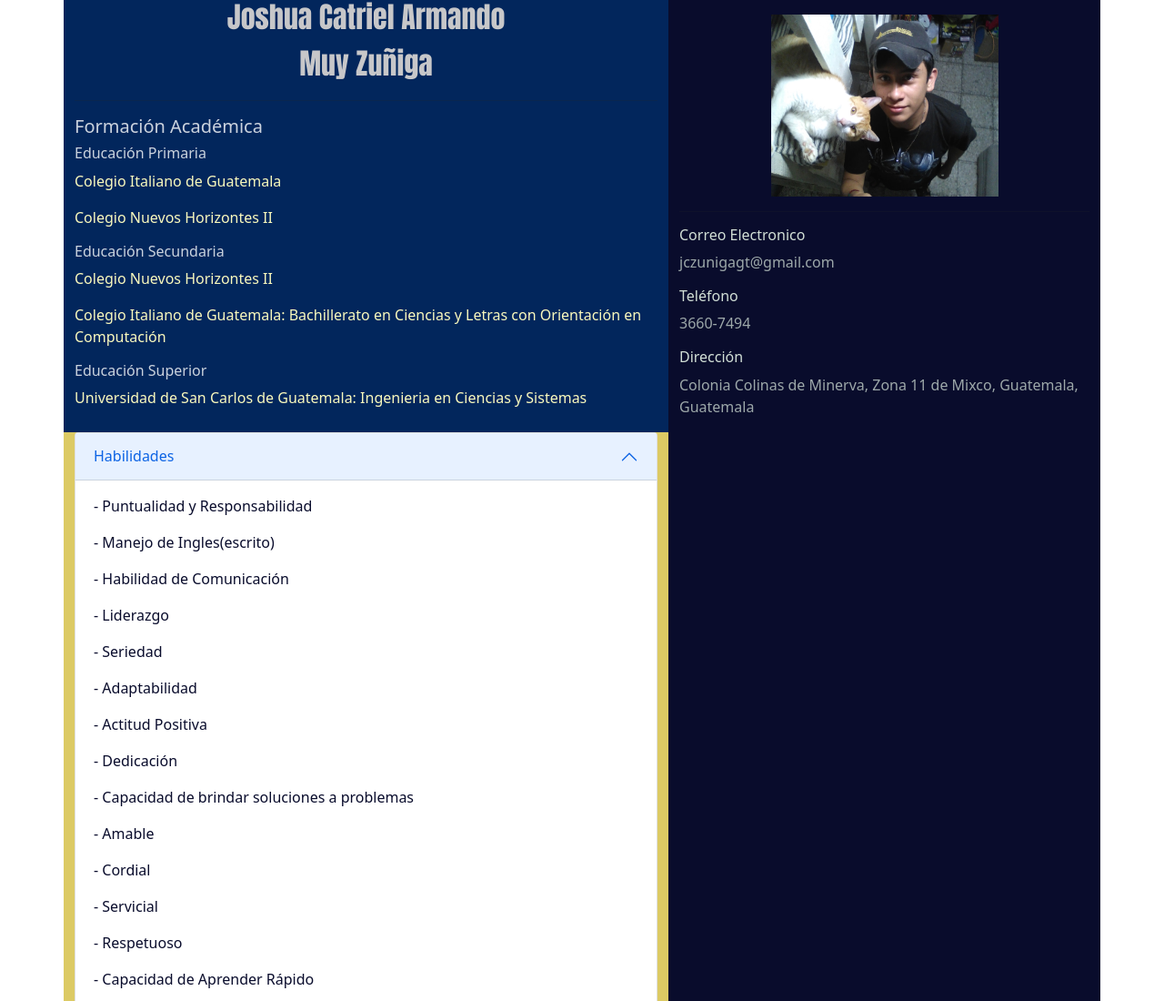
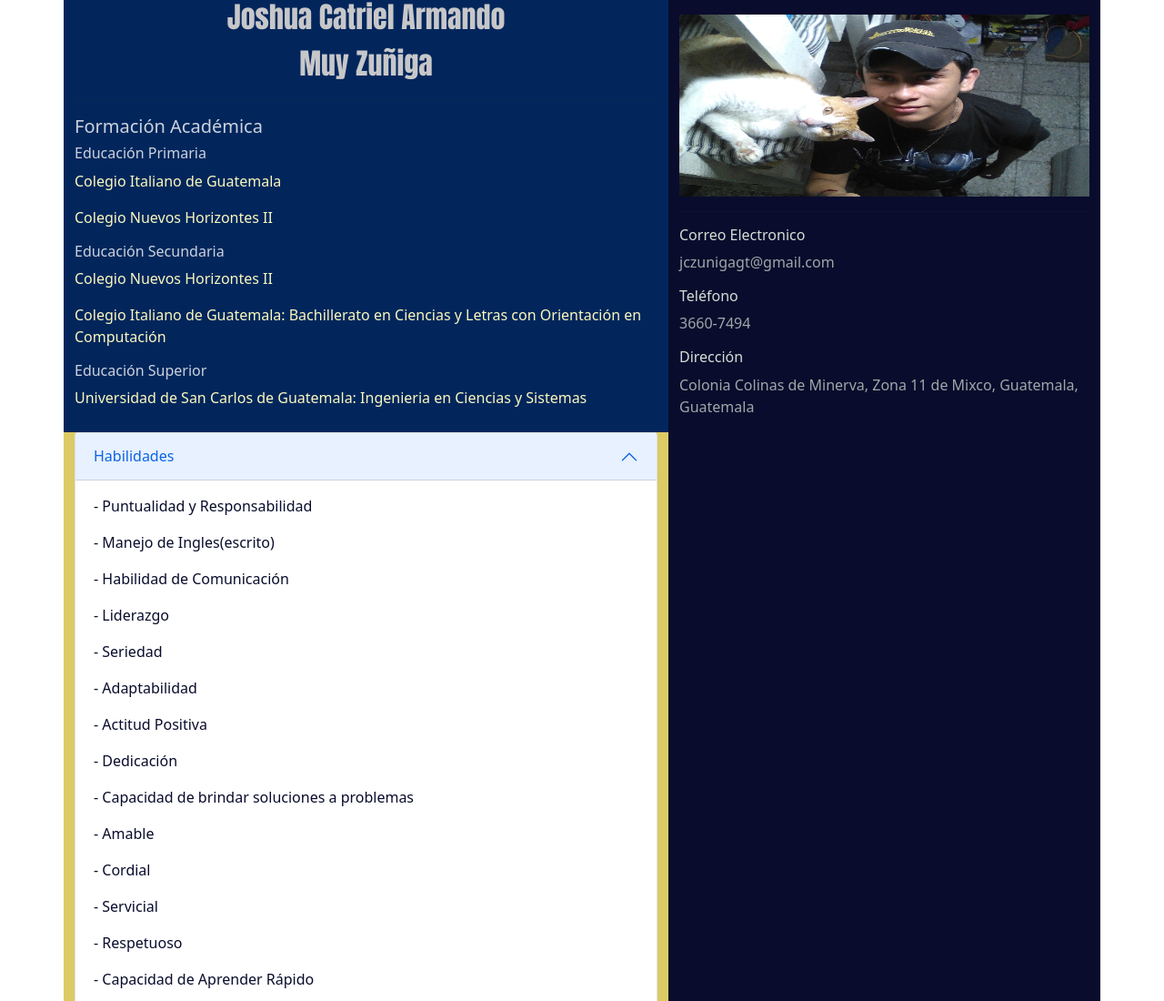
Before and after one commit to 201908169-JoshuaMuy/201908169-JoshuaMuy.github.io, a plain HTML site: page index.html in a window 1280 px wide. Shown: the top 1100 px of the page at 91% size. Drawn offline with nearby package versions, Linux system fonts and the light colour scheme.

Commit message:
Add files via upload

```diff
--- a/index.html
+++ b/index.html
@@ -31,7 +31,7 @@
             </div>
             <div class="col -4" style="background-color: rgb(9, 12, 44);" >
                 <p> </p>
-                <center><img src="Pilchar.jpg" alt="" width="250" height="200"></center>
+                <center><img src="Pilchar.jpg" alt="" width="100%" height="200"></center>
                 <hr width="100%" color="rgba(240, 255, 240, 0.87)">
                 <h6 class="card-title" style="color: rgba(240, 255, 240, 0.87);">  Correo Electronico</h6>
                 <p style="color:rgba(240, 255, 240, 0.644) ;">jczunigagt@gmail.com</p>
```
